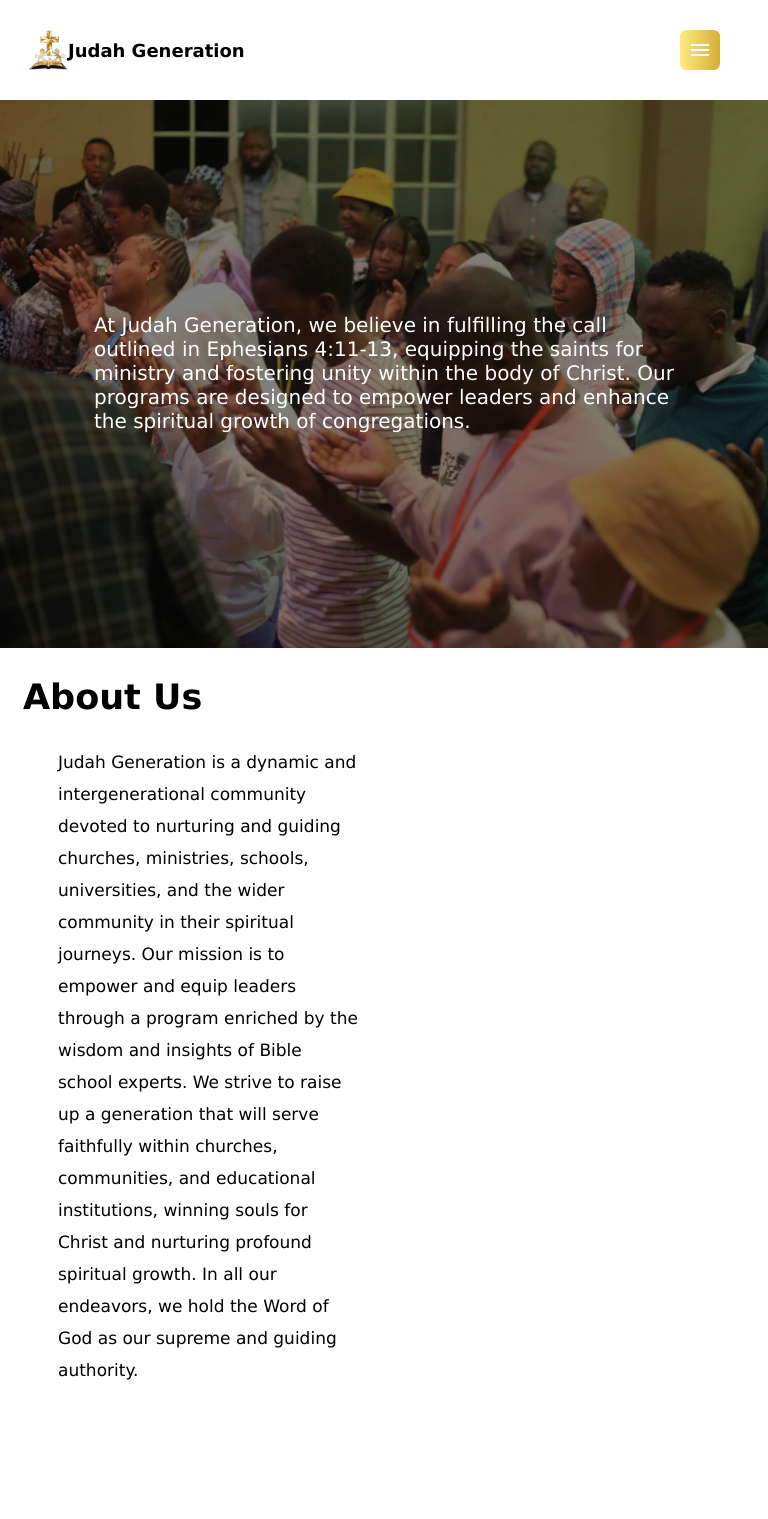
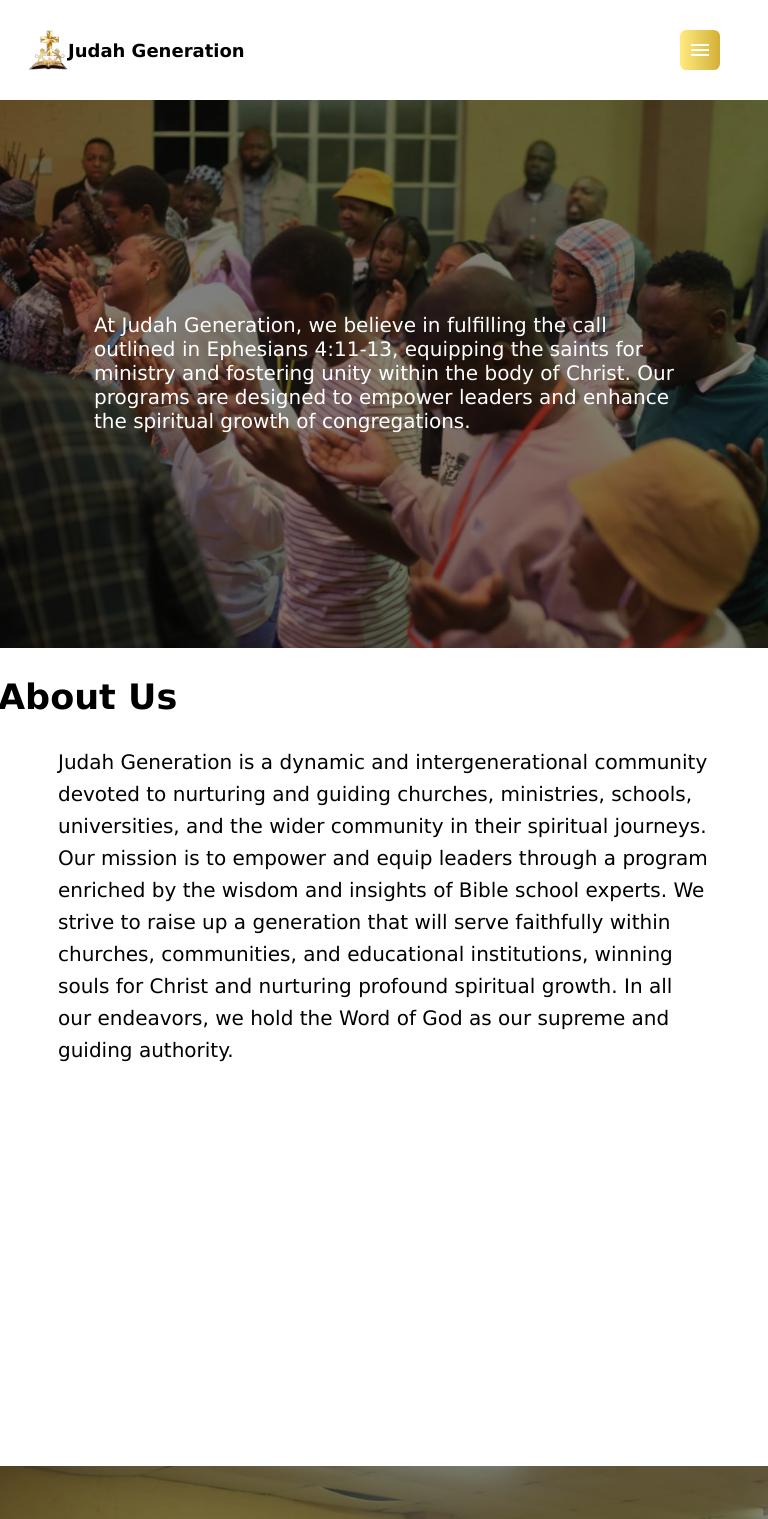
Before and after one commit to Setjhaba/JudahGeneration, a React (Vite) app: page / in a window 768 px wide. Shown: the top 1519 px of the page. Built offline with nearby package versions, Linux system fonts and the light colour scheme.

Commit message:
made changes to media queries

```diff
--- a/src/About/About.css
+++ b/src/About/About.css
@@ -34,20 +34,25 @@
 
 @media (min-width: 425px) and (max-width: 768px) {
     .about-container {
-        height: 550px;
+        height: auto;
     }
 
     .about-container p {
         font-size: 20px;
-        margin: 0 -10px;
+        margin-top: 10px;
+        display: flex;
+        justify-content: center;
+        align-items: center;
+        margin:0 10px;
+
     }
 
     .about-container h2 {
-        margin-left: -10px;
+        margin-left: -50px;
     }
 }
 
-@media (min-width:320px) and (max-width:768px) {
+@media (min-width:320px) and (max-width: 425px) {
     .about-container {
         margin-left: 25px;
         height: fit-content;
@@ -60,4 +65,8 @@
         margin-top: 15px;
         width: 300px;
     }
+
+    .about-container h2 {
+        margin-left: 5px;
+    }
 }
```
